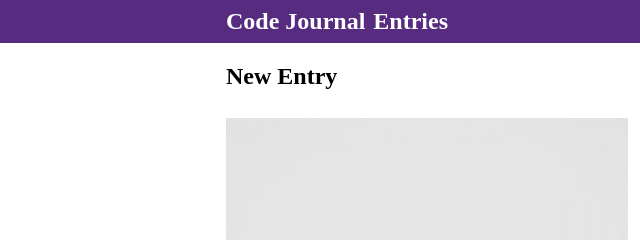
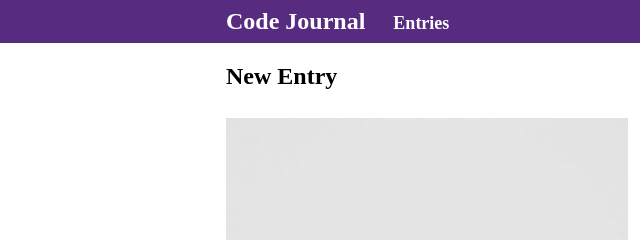
Before and after one commit to bbrown949/code-journal, a website: page index.html in a window 1280 px wide. Shown: the top 240 px of the page, 0-640 px from the left. Drawn offline with Linux system fonts and the light colour scheme.

Commit message:
issue two update

```diff
--- a/css/styles.css
+++ b/css/styles.css
@@ -12,6 +12,9 @@
   color: white;
   margin: 0;
   margin-left: 0.5rem;
+  font-size: 18px;
+  padding-left: 20px;
+  padding-top: 3px;
 }
 
 .padding-top {
```
